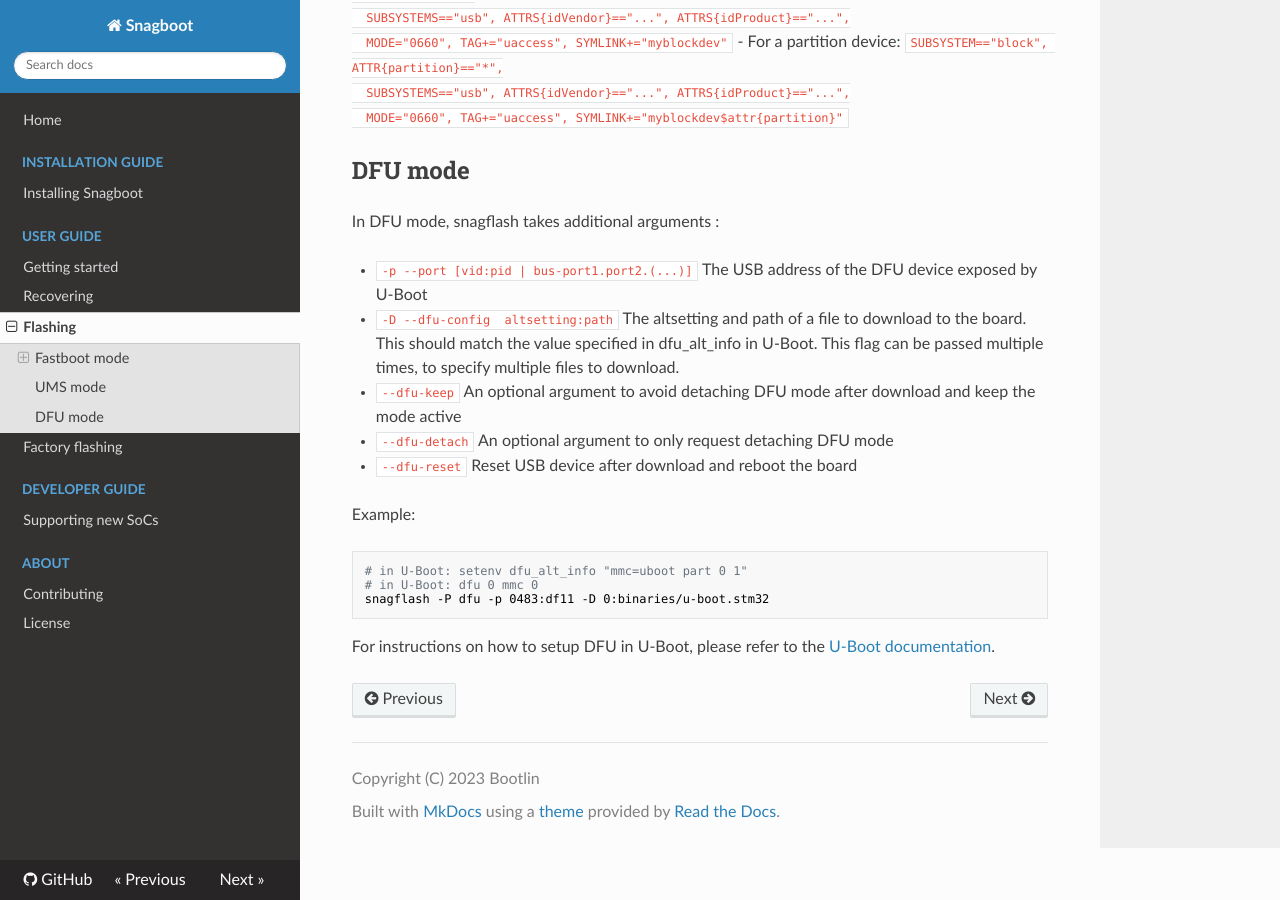
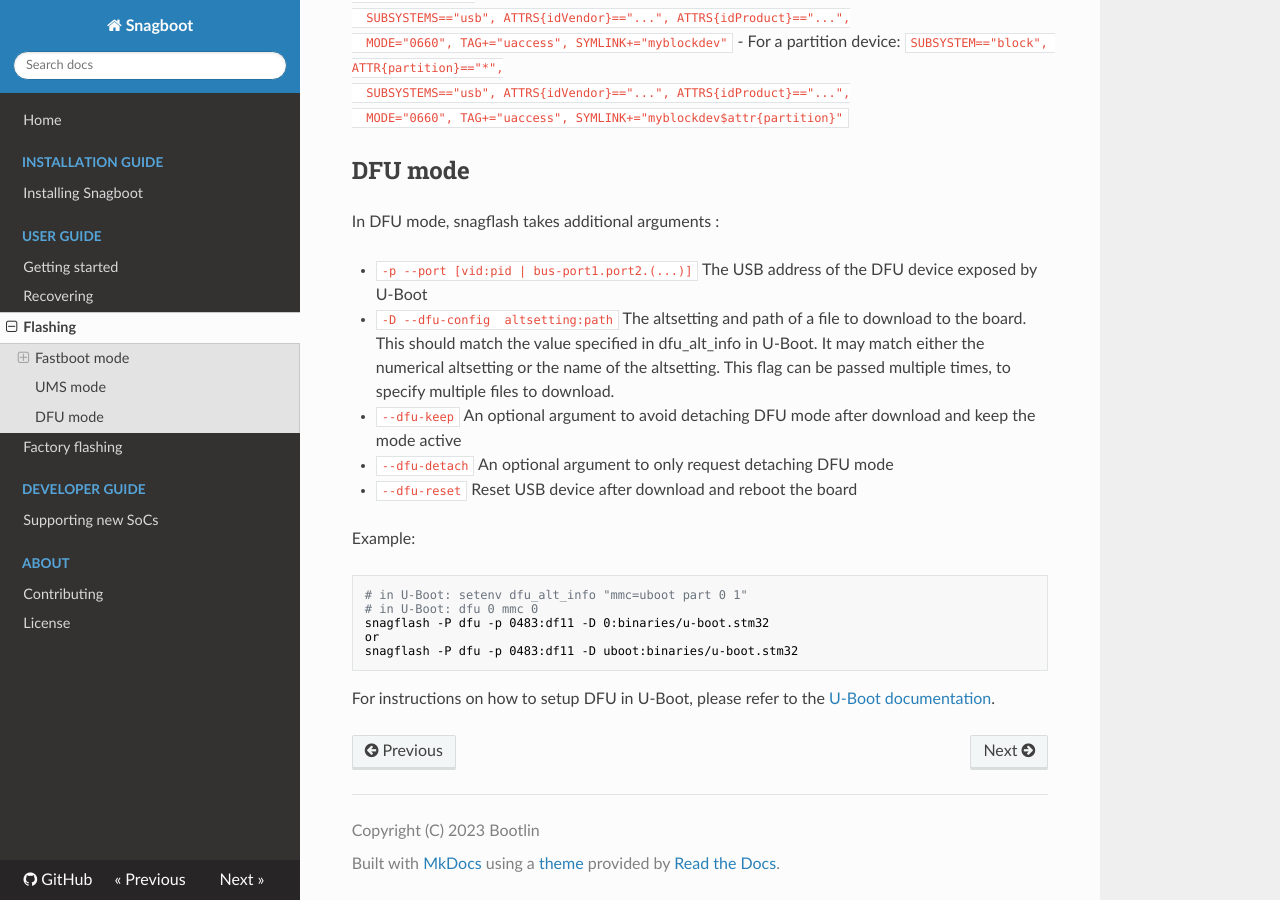
Before and after one commit to bootlin/snagboot, an MkDocs documentation site: the page built from docs/snagflash.md, in a window 1280 px wide and 900 px high, scrolled down 3132 px. Built offline with MkDocs 1.6.1, drawn with Linux system fonts in a browser that asks for light colours; nearby versions of some CDN libraries.

Commit message:
snagflash: dfu: support partition names
Currently the partitions used by snagflash DFU have to be the numeric
altsettings, let's allow the names defined in u-boot to be used too.

Eg if u-boot is configured with
	dfu_alt_info "mmc 0=fsbl raw 0 1000 mmcpart 1;ssbl part 0 1"
writing to the ssbl currently requires the snagflash option
	-D 1:binaries/u-boot.img
with this patch the following is also accepted
	-D ssbl:u-boot.img

````diff
--- a/docs/snagflash.md
+++ b/docs/snagflash.md
@@ -182,8 +182,9 @@
    The USB address of the DFU device exposed by U-Boot
  * `-D --dfu-config  altsetting:path`
    The altsetting and path of a file to download to the board. This should match
-   the value specified in dfu\_alt\_info in U-Boot. This flag can be passed
-   multiple times, to specify multiple files to download.
+   the value specified in dfu\_alt\_info in U-Boot.
+   It may match either the numerical altsetting or the name of the altsetting.
+   This flag can be passed multiple times, to specify multiple files to download.
  * `--dfu-keep`
    An optional argument to avoid detaching DFU mode after download and keep the mode active
  * `--dfu-detach`
@@ -196,6 +197,8 @@
 # in U-Boot: setenv dfu_alt_info "mmc=uboot part 0 1"
 # in U-Boot: dfu 0 mmc 0
 snagflash -P dfu -p 0483:df11 -D 0:binaries/u-boot.stm32
+or
+snagflash -P dfu -p 0483:df11 -D uboot:binaries/u-boot.stm32
 ```
 
 For instructions on how to setup DFU in U-Boot, please refer to the [U-Boot
````
Also changed, not shown: 1 other file.
